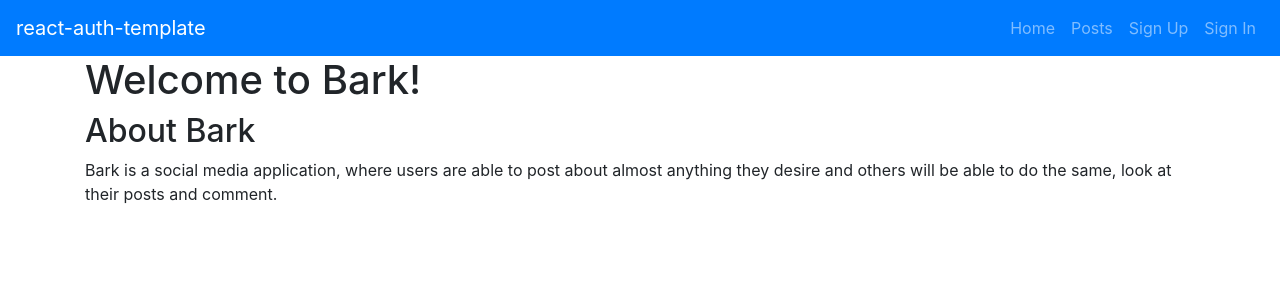
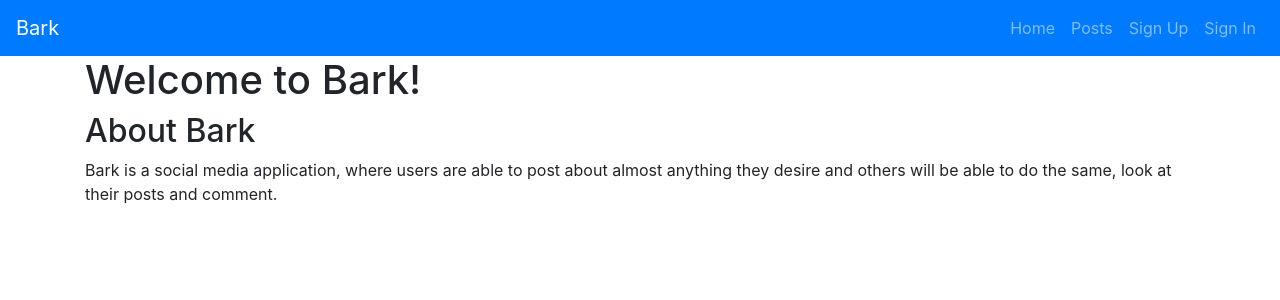
Before and after one commit to guyfredw/bark-react, a React app: page /#/ in a window 1280 px wide. Shown: the top 300 px of the page. Built offline with nearby package versions, Linux system fonts and the light colour scheme.

Commit message:
Fixed titles Fixed title in header and added header in post index UA

```diff
--- a/src/components/Header/Header.js
+++ b/src/components/Header/Header.js
@@ -27,7 +27,7 @@ const alwaysOptions = (
 const Header = ({ user }) => (
   <Navbar bg="primary" variant="dark" expand="md">
     <Navbar.Brand href="#">
-      react-auth-template
+      Bark
     </Navbar.Brand>
     <Navbar.Toggle aria-controls="basic-navbar-nav" />
     <Navbar.Collapse id="basic-navbar-nav">
--- a/src/components/posts/postsUA.js
+++ b/src/components/posts/postsUA.js
@@ -37,6 +37,7 @@ const PostIndexUA = (props) => {
       <div>
         <h1>Index Page</h1>
         {postsIndex}
+        <h3> Create a Post: </h3>
         <PostCreate
           user={user}
           msgAlert={msgAlert}
```
